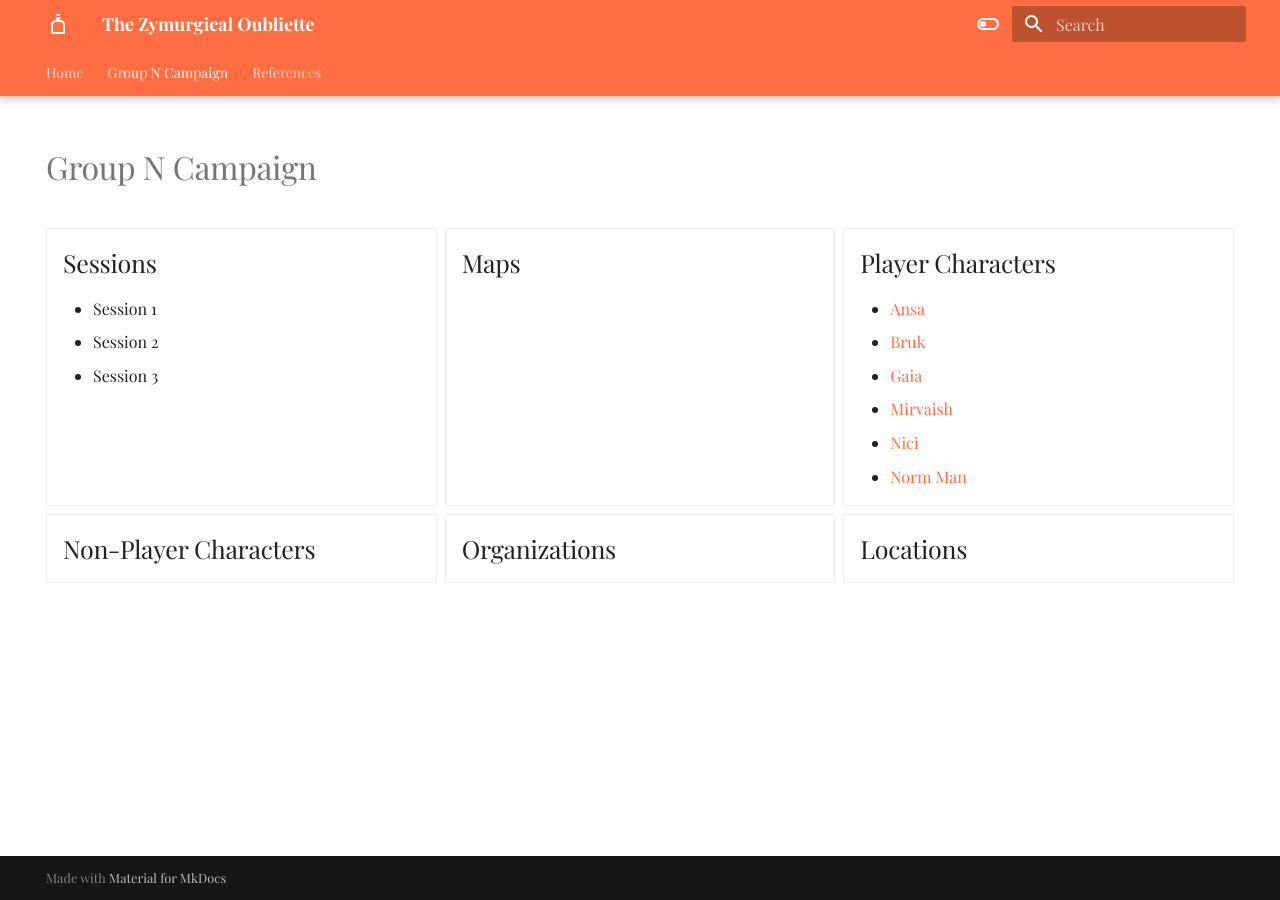
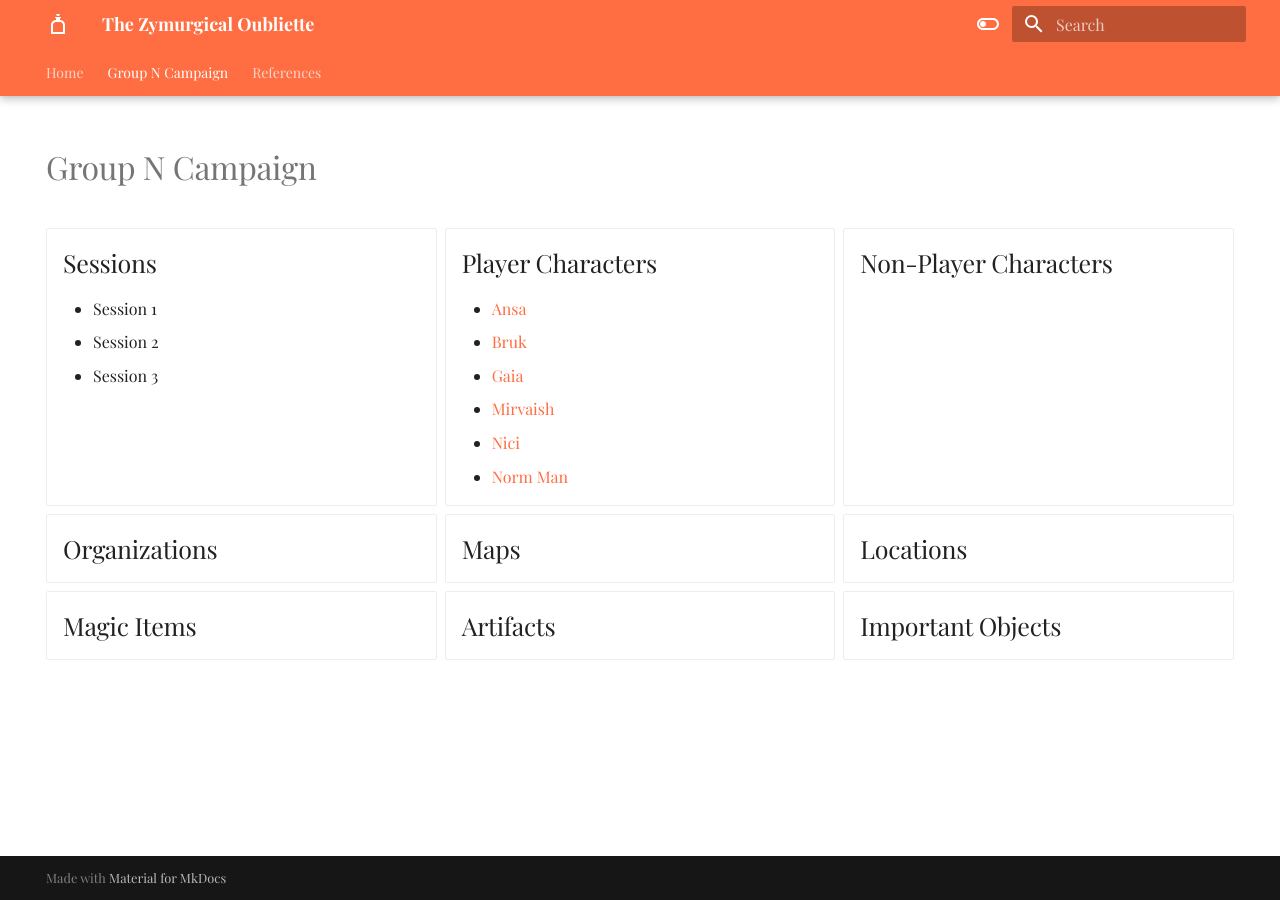
Before and after one commit to Half-Guinea-Press/zymurgical-oubliette, an MkDocs documentation site: the page built from docs/group-n/index.md, in a window 1280 px wide. Built offline with MkDocs 1.6.1 and Material for MkDocs 9.7.7, drawn with Linux system fonts in a browser that asks for light colours; some web fonts are replaced; comment, search, counter and statistics services are not loaded.

Commit message:
Update index.md

```diff
--- a/docs/group-n/index.md
+++ b/docs/group-n/index.md
@@ -29,6 +27,14 @@
 
 -   ## Organizations
 
+-   ## Maps
+
 -   ## Locations
 
+-   ## Magic Items
+
+-   ## Artifacts
+
+-   ## Important Objects
+
 </div>
```
Also changed, not shown: other parts of docs/group-n/index.md (+0 -2 lines).
